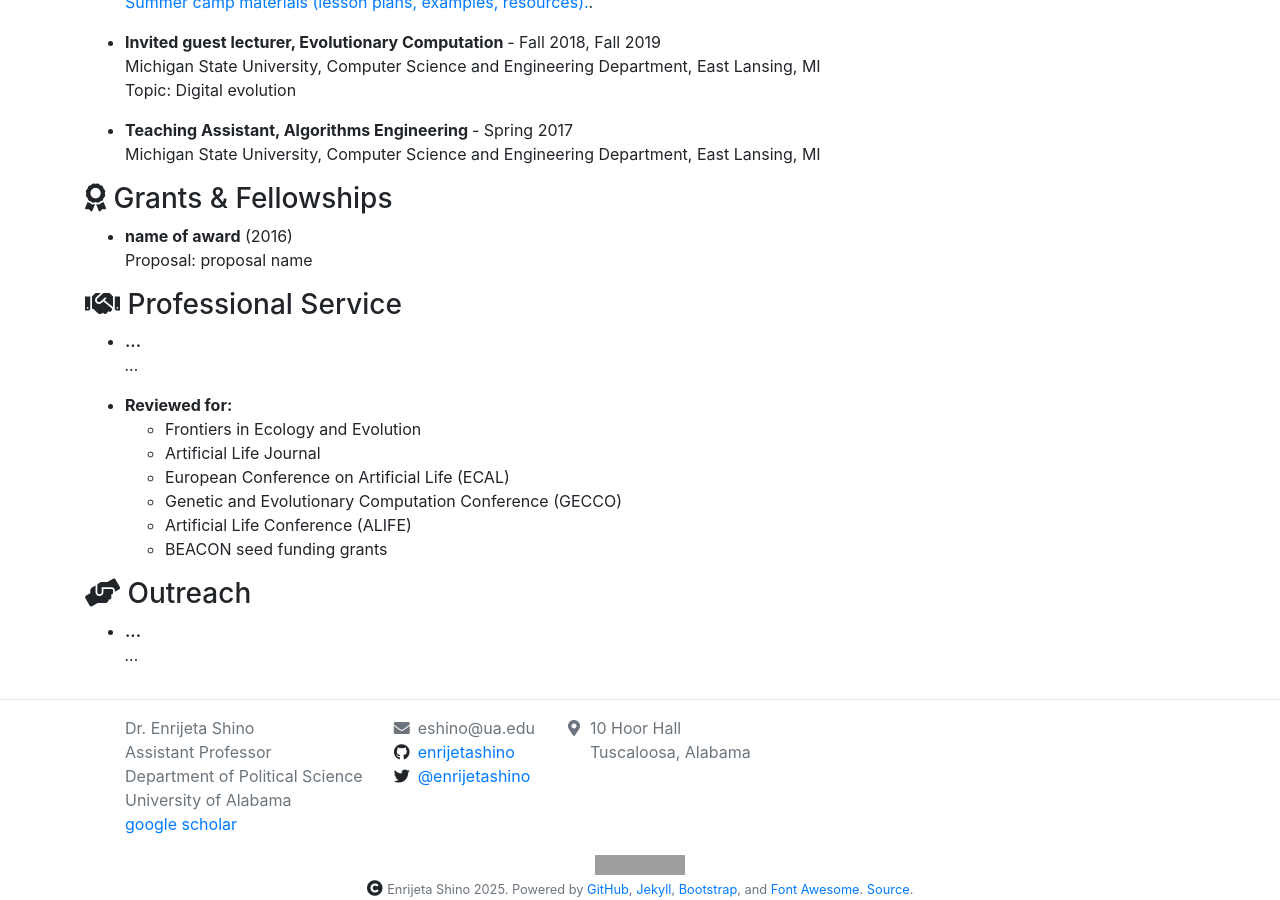
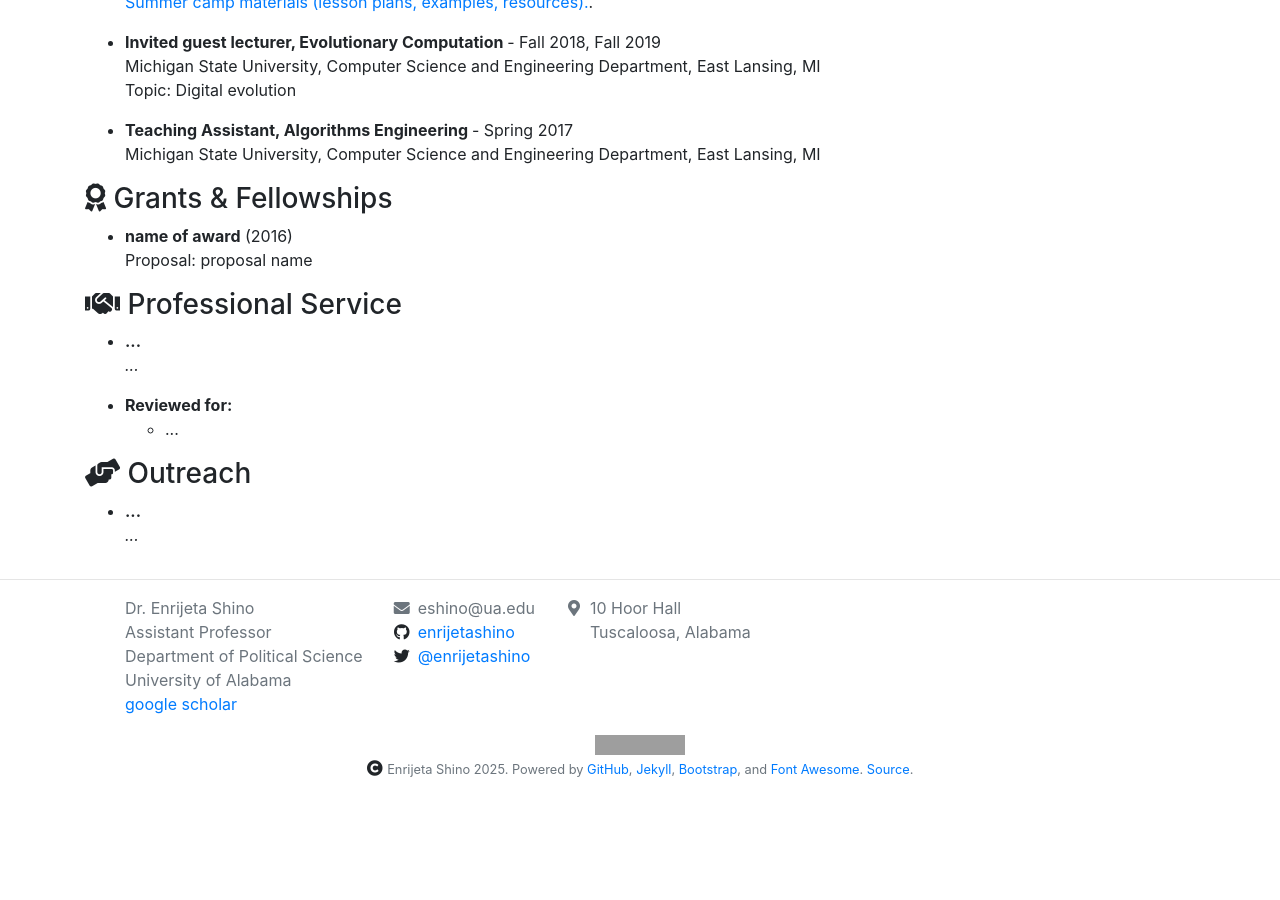
Before and after one commit to enrijetashino/enrijetashino.github.io, a Jekyll site: the page built from _pages/cv.md, in a window 1280 px wide and 900 px high, scrolled down 1234 px. Built offline with Jekyll 4.4.1, drawn with Linux system fonts in a browser that asks for light colours; nearby versions of some CDN libraries; after the commit the page ends 2014 px from its top, so only the background shows below that; grey boxes are pictures that could not be loaded.

Commit message:
Update cv_reviewed_for.yml

```diff
--- a/_data/cv_reviewed_for.yml
+++ b/_data/cv_reviewed_for.yml
@@ -1,6 +1 @@
-- venue: Frontiers in Ecology and Evolution
-- venue: Artificial Life Journal
-- venue: European Conference on Artificial Life (ECAL)
-- venue: Genetic and Evolutionary Computation Conference (GECCO)
-- venue: Artificial Life Conference (ALIFE)
-- venue: BEACON seed funding grants
+- venue: ...
```
